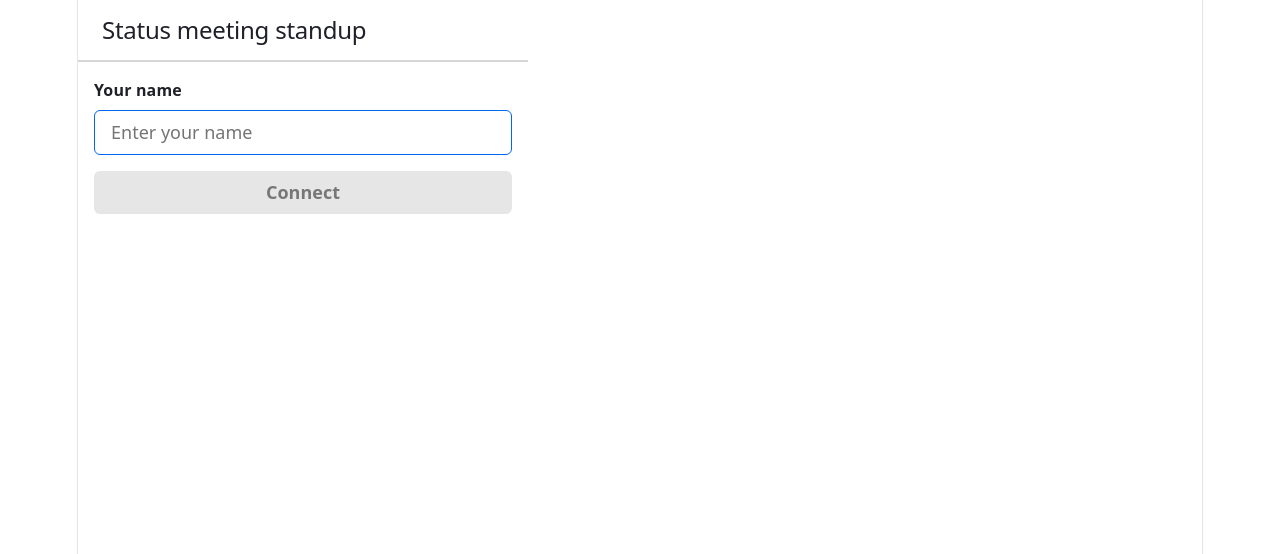
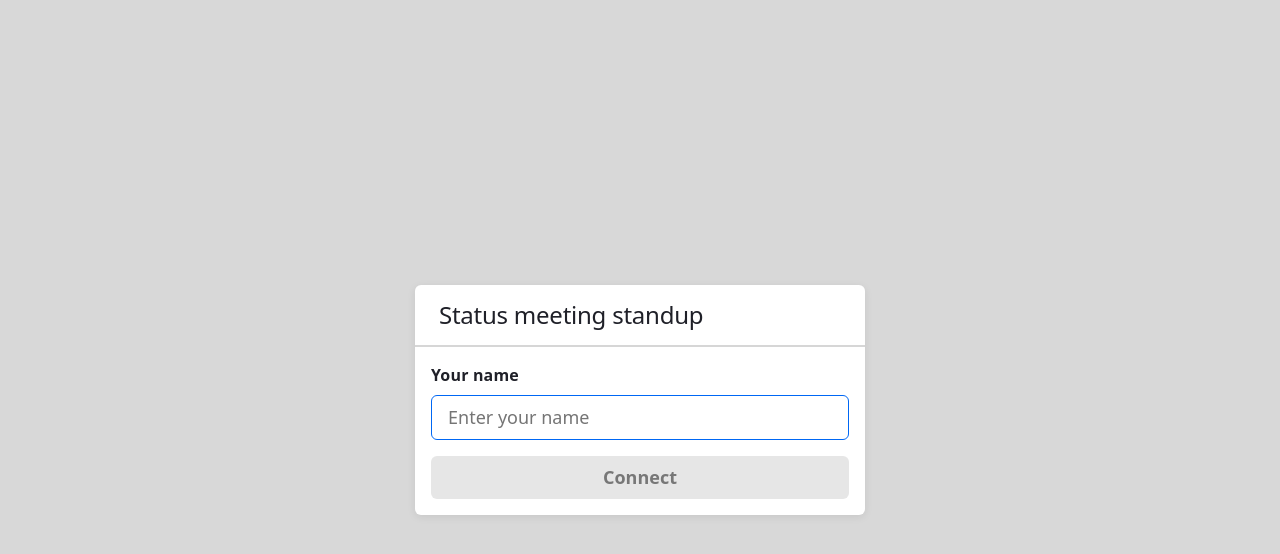
Before and after one commit to EmilsWebbod/Homework, a React (Vite) app: page / in a window 1280 px wide. Shown: the top 554 px of the page. Built offline with nearby package versions, Linux system fonts and the light colour scheme.

Commit message:
Center app content on a grey background
Add an .app layout that centers each Paper (sizes still set per Paper via
style), drop the fixed-width #root from the Vite template, and give Paper
a subtle shadow as in the design.

Co-Authored-By: Claude Opus 5.5 <noreply@anthropic.com>

```diff
--- a/src/App.css
+++ b/src/App.css
@@ -35,8 +35,13 @@ body {
   line-height: 1.5;
 }
 
-#app {
-  height: 100%;
+.app {
+  flex: 1;
+  display: flex;
+  align-items: center;
+  justify-content: center;
+  padding: var(--spacing-lg);
+  background: var(--color-grey);
 }
 
 button,
--- a/src/App.tsx
+++ b/src/App.tsx
@@ -17,7 +17,7 @@ function App(): ReactElement {
 
   return (
     <RTCProvider>
-      <section >
+      <section className="app">
        <Main />
       </section>
     </RTCProvider>
--- a/src/components/Paper/Paper.css
+++ b/src/components/Paper/Paper.css
@@ -1,6 +1,7 @@
 .paper {
     border-radius: var(--border-radius);
     background: var(--paper-background);
+    box-shadow: 0 2px 8px rgba(0, 0, 0, 0.08);
 }
 
 .paper__title {
--- a/src/index.css
+++ b/src/index.css
@@ -51,11 +51,6 @@
 }
 
 #root {
-  width: 1126px;
-  max-width: 100%;
-  margin: 0 auto;
-  text-align: center;
-  border-inline: 1px solid var(--border);
   min-height: 100svh;
   display: flex;
   flex-direction: column;
```
